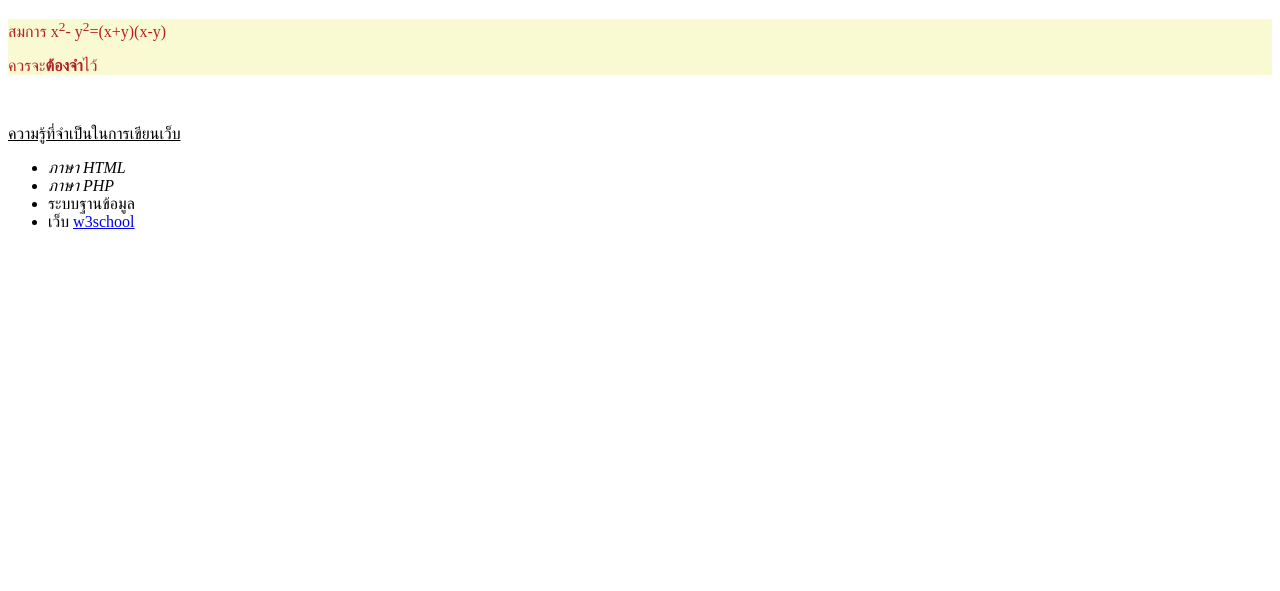
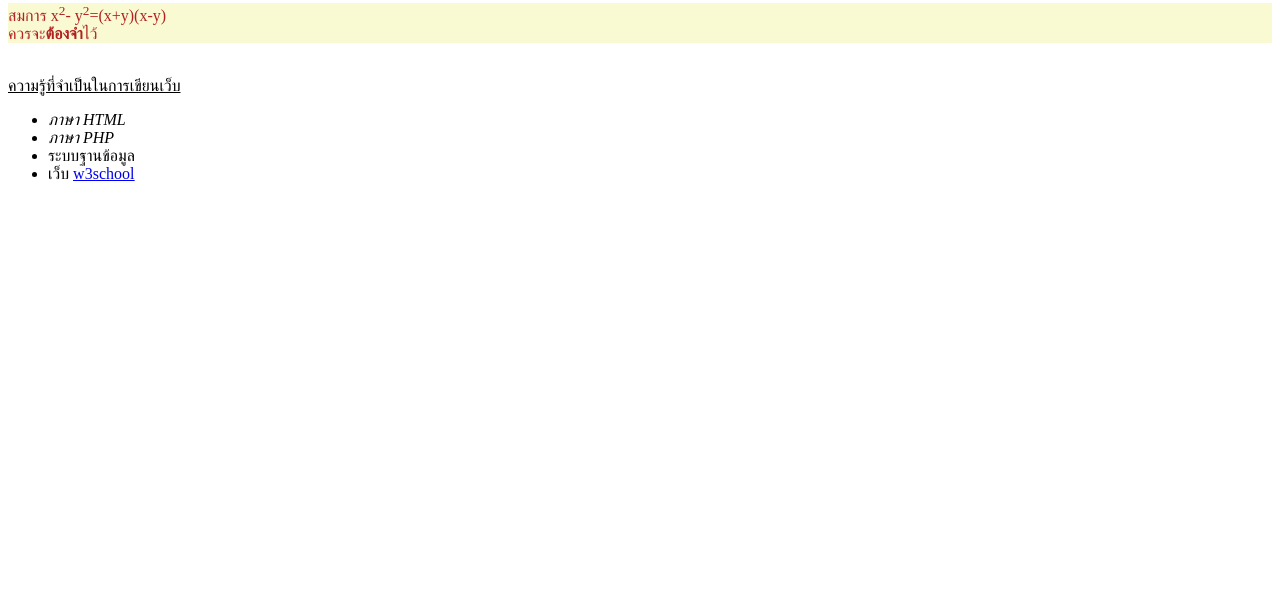
Before and after one commit to ThanawatBundasak/Web_App, a plain HTML site: page Web_Work-1.html in a window 1280 px wide. Shown: the part 209-800 px from the top of the page. Drawn offline with Linux system fonts and the light colour scheme.

Commit message:
work_V.2

```diff
--- a/Web_Work-1.html
+++ b/Web_Work-1.html
@@ -12,8 +12,8 @@
     <a href = "https://www.google.com"><img src="logoKmutnb.png" style="width:100px;height:100px"></a><br><br>
     <div style ="background-color:LightGoldenRodYellow">
         <span style="color:firebrick">
-            <p>สมการ x<sup>2</sup>- y<sup>2</sup>=(x+y)(x-y)</p>
-            <p>ควรจะ<b>ต้องจำ</b>ไว้</p>
+            สมการ x<sup>2</sup>- y<sup>2</sup>=(x+y)(x-y)<br>
+            ควรจะ<b>ต้องจำ</b>ไว้
         </span>
     </div><br>
     <p><ins>ความรู้ที่จำเป็นในการเขียนเว็บ</ins></p>
```
